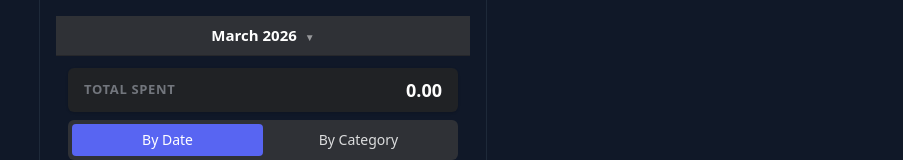
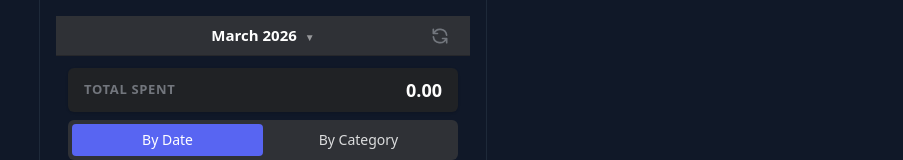
Before and after one commit to NatapasL/expense-tracker, a SvelteKit app: page / in a window 1280 px wide. Shown: the top 160 px of the page, without its empty margins (377-1280 px from the left). Built offline with nearby package versions, Linux system fonts and the light colour scheme.

Commit message:
feat: add sync button

```diff
--- a/agents/contexts/implemented.md
+++ b/agents/contexts/implemented.md
@@ -65,3 +65,10 @@
   - Updated app branding and display name to "Chiisa" in PWA manifest and UI.
   - Configured Google Sheets sync to use `expense_tracker` as the file name and `Expenses` as the sheet name.
   - Verified all references and functionality across all screens.
+
+- [x] **Step 4: Sync Button Implementation**
+  - Exported `syncToGoogleSheets` from `libs/sync.ts`.
+  - Added manual Sync button to `IndexScreen.svelte` header.
+  - Added manual Sync button to `SummaryScreen.svelte` header alongside the category management button.
+  - Implemented loading state and error handling for manual sync.
+  - Verified UI and functionality in the browser.
--- a/src/libs/sync.ts
+++ b/src/libs/sync.ts
@@ -23,7 +23,7 @@ export async function checkAndRunDailySync() {
 	}
 }
 
-async function syncToGoogleSheets() {
+export async function syncToGoogleSheets() {
 	if (!auth.accessToken) throw new Error('Not authenticated');
 
 	// 1. Find the spreadsheet
--- a/src/screens/IndexScreen.svelte
+++ b/src/screens/IndexScreen.svelte
@@ -7,12 +7,27 @@
 	import { onDestroy } from 'svelte';
 	import { resolve } from '$app/paths';
 	import { CURRENCY_SYMBOL } from '../libs/constants';
+	import { syncToGoogleSheets } from '../libs/sync';
 
 	let expenses: Expense[] = $state([]);
 	let categories: Category[] = $state([]);
 	let groupedBy = $state<'date' | 'category'>('date');
 	let selectedDate = $state(new Date());
 	let showMonthPicker = $state(false);
+	let syncing = $state(false);
+
+	async function handleSync() {
+		if (syncing) return;
+		syncing = true;
+		try {
+			await syncToGoogleSheets();
+		} catch (error) {
+			console.error('Manual sync failed:', error);
+			alert('Sync failed. Please check your connection and try again.');
+		} finally {
+			syncing = false;
+		}
+	}
 
 	let startOfMonth = $derived(
 		new Date(selectedDate.getFullYear(), selectedDate.getMonth(), 1).toISOString()
@@ -98,9 +113,34 @@
 	}
 </script>
 
+{#snippet rightIcon()}
+	<button
+		onclick={handleSync}
+		disabled={syncing}
+		class="p-1 text-discord-text-muted transition-colors hover:text-white disabled:opacity-50"
+		aria-label="Sync now"
+	>
+		<svg
+			xmlns="http://www.w3.org/2000/svg"
+			class="h-5 w-5 {syncing ? 'animate-spin' : ''}"
+			fill="none"
+			viewBox="0 0 24 24"
+			stroke="currentColor"
+		>
+			<path
+				stroke-linecap="round"
+				stroke-linejoin="round"
+				stroke-width="2"
+				d="M4 4v5h.582m15.356 2A8.001 8.001 0 004.582 9m0 0H9m11 11v-5h-.581m0 0a8.003 8.003 0 01-15.357-2m15.357 2H15"
+			/>
+		</svg>
+	</button>
+{/snippet}
+
 <div class="relative flex h-full flex-col pb-20">
 	<Header
 		title={monthLabel}
+		{rightIcon}
 		clickable={true}
 		onclick={() => {
 			showMonthPicker = true;
--- a/src/screens/SummaryScreen.svelte
+++ b/src/screens/SummaryScreen.svelte
@@ -8,11 +8,26 @@
 	import { CURRENCY_SYMBOL } from '../libs/constants';
 	import { resolve } from '$app/paths';
 	import { goto } from '$app/navigation';
+	import { syncToGoogleSheets } from '../libs/sync';
 
 	let expenses: Expense[] = $state([]);
 	let categories: Category[] = $state([]);
 	let selectedDate = $state(new Date());
 	let showMonthPicker = $state(false);
+	let syncing = $state(false);
+
+	async function handleSync() {
+		if (syncing) return;
+		syncing = true;
+		try {
+			await syncToGoogleSheets();
+		} catch (error) {
+			console.error('Manual sync failed:', error);
+			alert('Sync failed. Please check your connection and try again.');
+		} finally {
+			syncing = false;
+		}
+	}
 
 	let startOfMonth = $derived(
 		new Date(selectedDate.getFullYear(), selectedDate.getMonth(), 1).toISOString()
@@ -125,6 +140,28 @@
 </script>
 
 {#snippet rightIcon()}
+	<div class="flex items-center gap-1">
+		<button
+			onclick={handleSync}
+			disabled={syncing}
+			class="p-1 text-discord-text-muted transition-colors hover:text-white disabled:opacity-50"
+			aria-label="Sync now"
+		>
+			<svg
+				xmlns="http://www.w3.org/2000/svg"
+				class="h-5 w-5 {syncing ? 'animate-spin' : ''}"
+				fill="none"
+				viewBox="0 0 24 24"
+				stroke="currentColor"
+			>
+				<path
+					stroke-linecap="round"
+					stroke-linejoin="round"
+					stroke-width="2"
+					d="M4 4v5h.582m15.356 2A8.001 8.001 0 004.582 9m0 0H9m11 11v-5h-.581m0 0a8.003 8.003 0 01-15.357-2m15.357 2H15"
+				/>
+			</svg>
+		</button>
 		<button
 			onclick={() => goto(resolve('/categories'))}
 			class="p-1 text-discord-text-muted transition-colors hover:text-white"
@@ -151,6 +188,7 @@
 				/>
 			</svg>
 		</button>
+	</div>
 {/snippet}
 
 <div class="relative flex h-full flex-col">
```
Lines whose indentation alone changed are shown as unchanged.
